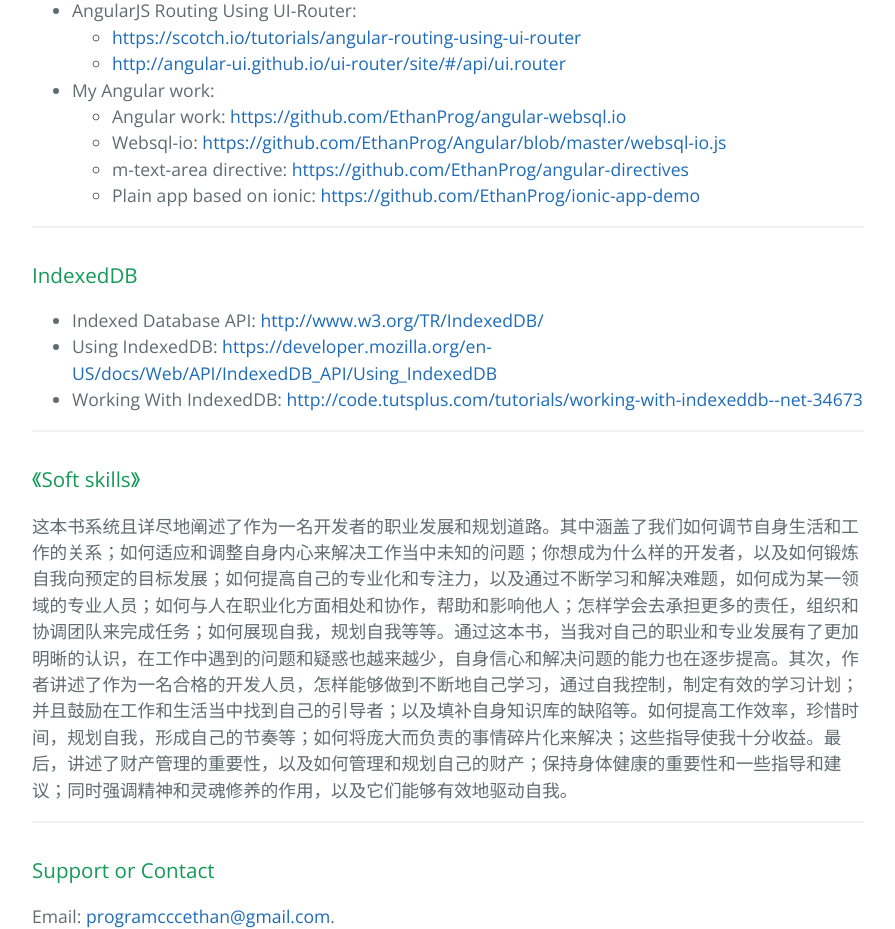
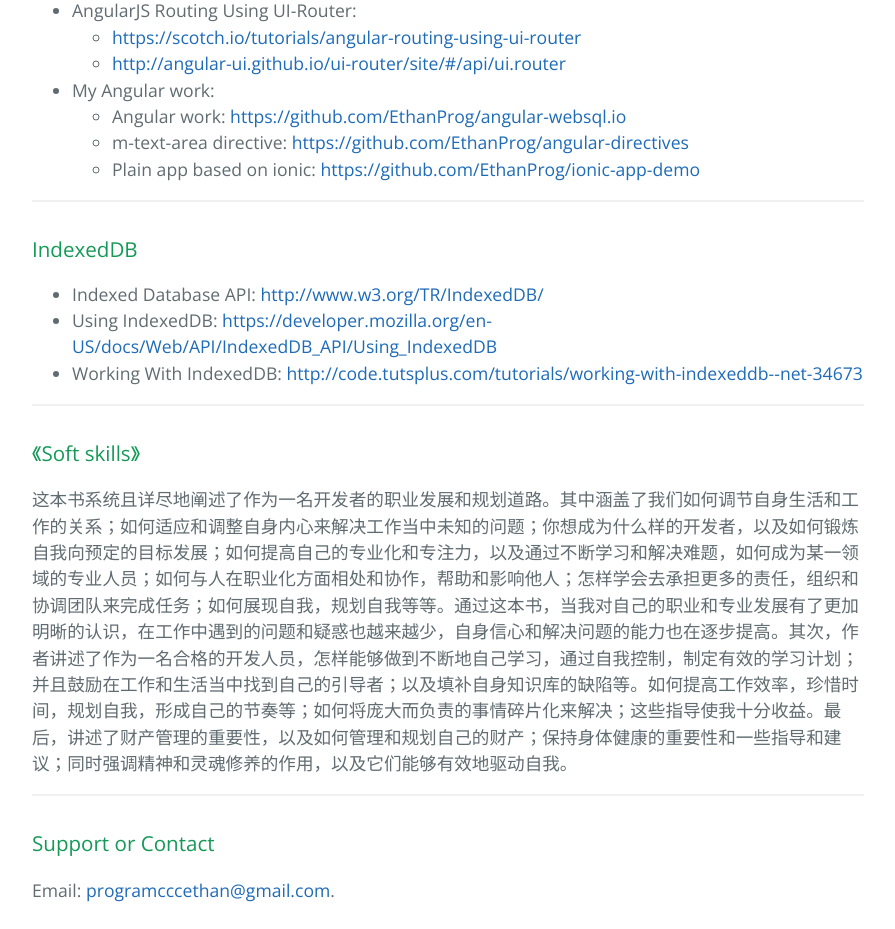
Before and after one commit to EthanProg/ethan-prog, a plain HTML site: page index.html in a window 1280 px wide. Shown: the part 1301-2230 px from the top of the page, without its empty margins (192-1087 px from the left). Drawn offline with nearby package versions, Linux system fonts and the light colour scheme.

```diff
--- a/index.html
+++ b/index.html
@@ -79,8 +79,6 @@
 <ul>
 <li>Angular work: <a href="https://github.com/EthanProg/angular-websql.io">https://github.com/EthanProg/angular-websql.io</a>
 </li>
-<li>Websql-io: <a href="https://github.com/EthanProg/Angular/blob/master/websql-io.js" title="websql-io">https://github.com/EthanProg/Angular/blob/master/websql-io.js</a>
-</li>
 <li>m-text-area directive: <a href="https://github.com/EthanProg/angular-directives">https://github.com/EthanProg/angular-directives</a>
 </li>
 <li>Plain app based on ionic: <a href="https://github.com/EthanProg/ionic-app-demo" title="just for fun">https://github.com/EthanProg/ionic-app-demo</a>
```
Also changed, not shown: params.json (+1 -1 lines).
